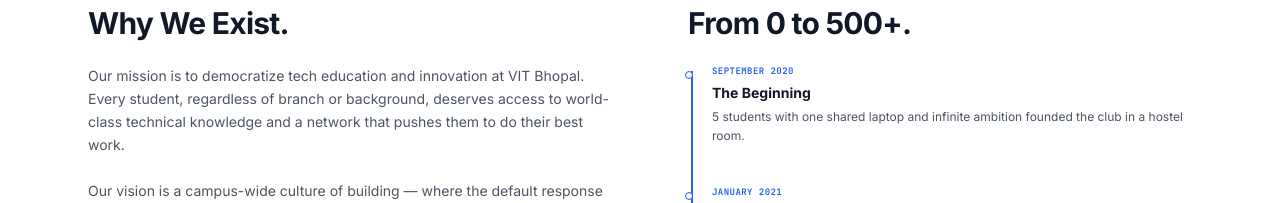
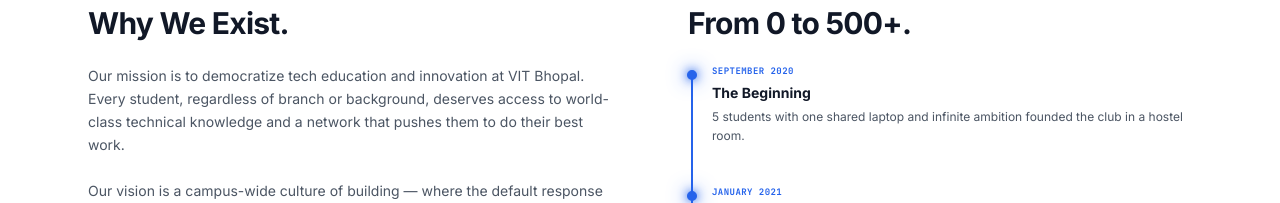
Before and after one commit to yathartharastogi/Bit-by-Bit-MVP, a Next.js app: page /about in a window 1280 px wide. Shown: the part 597-800 px from the top of the page. Built offline with nearby package versions, Linux system fonts and the light colour scheme.

Commit message:
feat: align and animate timeline scroll dots and update gitignore

```diff
--- a/src/components/TracingTimeline.tsx
+++ b/src/components/TracingTimeline.tsx
@@ -1,7 +1,7 @@
 'use client'
 
 import { useRef } from 'react'
-import { motion, useScroll, useSpring } from 'framer-motion'
+import { motion, useScroll, useSpring, useInView } from 'framer-motion'
 
 interface Milestone {
   date?: string
@@ -12,6 +12,45 @@
 
 interface TracingTimelineProps {
   items: Milestone[]
+}
+
+function MilestoneItem({ item }: { item: Milestone }) {
+  const ref = useRef<HTMLDivElement>(null)
+
+  // Triggers when the milestone enters the upper 50% of the viewport (meaning the scroll line has reached it)
+  const isInView = useInView(ref, {
+    once: false,
+    margin: '0px 0px -50% 0px',
+  })
+
+  return (
+    <div ref={ref} className="relative text-left">
+      {/* Glow dot that blends into the line when active */}
+      <motion.span
+        initial={false}
+        animate={{
+          backgroundColor: isInView ? 'var(--primary)' : 'var(--background)',
+          borderColor: isInView ? 'var(--primary)' : 'var(--border-color)',
+          scale: isInView ? 1.25 : 1,
+          boxShadow: isInView
+            ? '0 0 8px var(--primary), 0 0 16px var(--primary)'
+            : '0 0 0px transparent',
+        }}
+        transition={{ duration: 0.3, ease: 'easeOut' }}
+        className="absolute -left-[24px] top-1.5 w-2 h-2 rounded-full border z-10"
+      />
+
+      <div className="font-mono text-[9px] text-primary font-bold uppercase tracking-wider">
+        {item.date || item.day}
+      </div>
+      <h3 className="font-sans font-bold text-sm text-foreground mt-1 mb-1">
+        {item.title}
+      </h3>
+      <p className="text-text-sec text-xs leading-relaxed max-w-lg">
+        {item.desc}
+      </p>
+    </div>
+  )
 }
 
 export default function TracingTimeline({ items }: TracingTimelineProps) {
@@ -41,20 +80,7 @@
 
       <div className="space-y-10">
         {items.map((item, idx) => (
-          <div key={idx} className="relative text-left">
-            {/* Pulsing trace circle */}
-            <span className="absolute -left-[27px] top-1.5 w-2 h-2 rounded-full border border-primary bg-background z-10" />
-
-            <div className="font-mono text-[9px] text-primary font-bold uppercase tracking-wider">
-              {item.date || item.day}
-            </div>
-            <h3 className="font-sans font-bold text-sm text-foreground mt-1 mb-1">
-              {item.title}
-            </h3>
-            <p className="text-text-sec text-xs leading-relaxed max-w-lg">
-              {item.desc}
-            </p>
-          </div>
+          <MilestoneItem key={idx} item={item} />
         ))}
       </div>
     </div>
```
Also changed, not shown: 2 other files (tests, documents, lock files or other folders).
